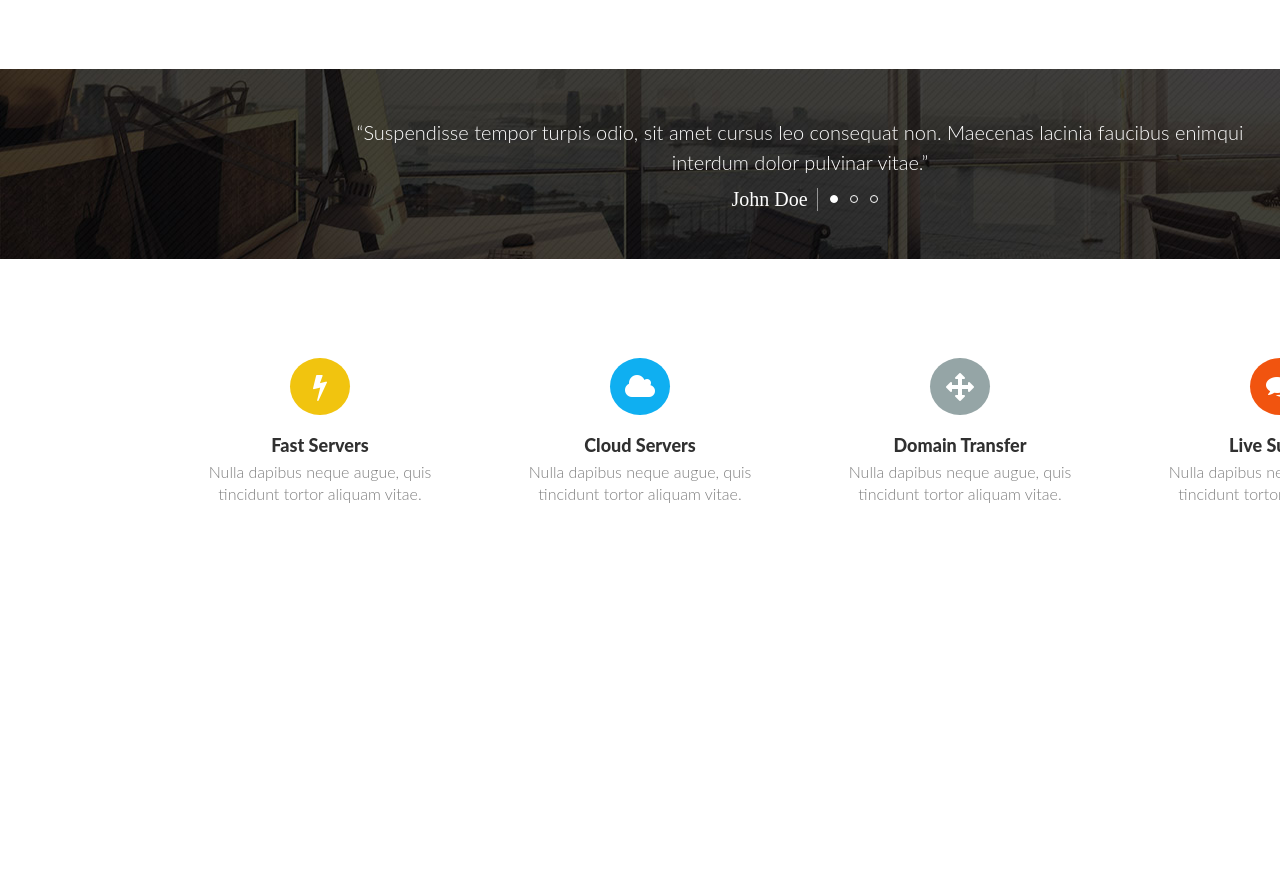
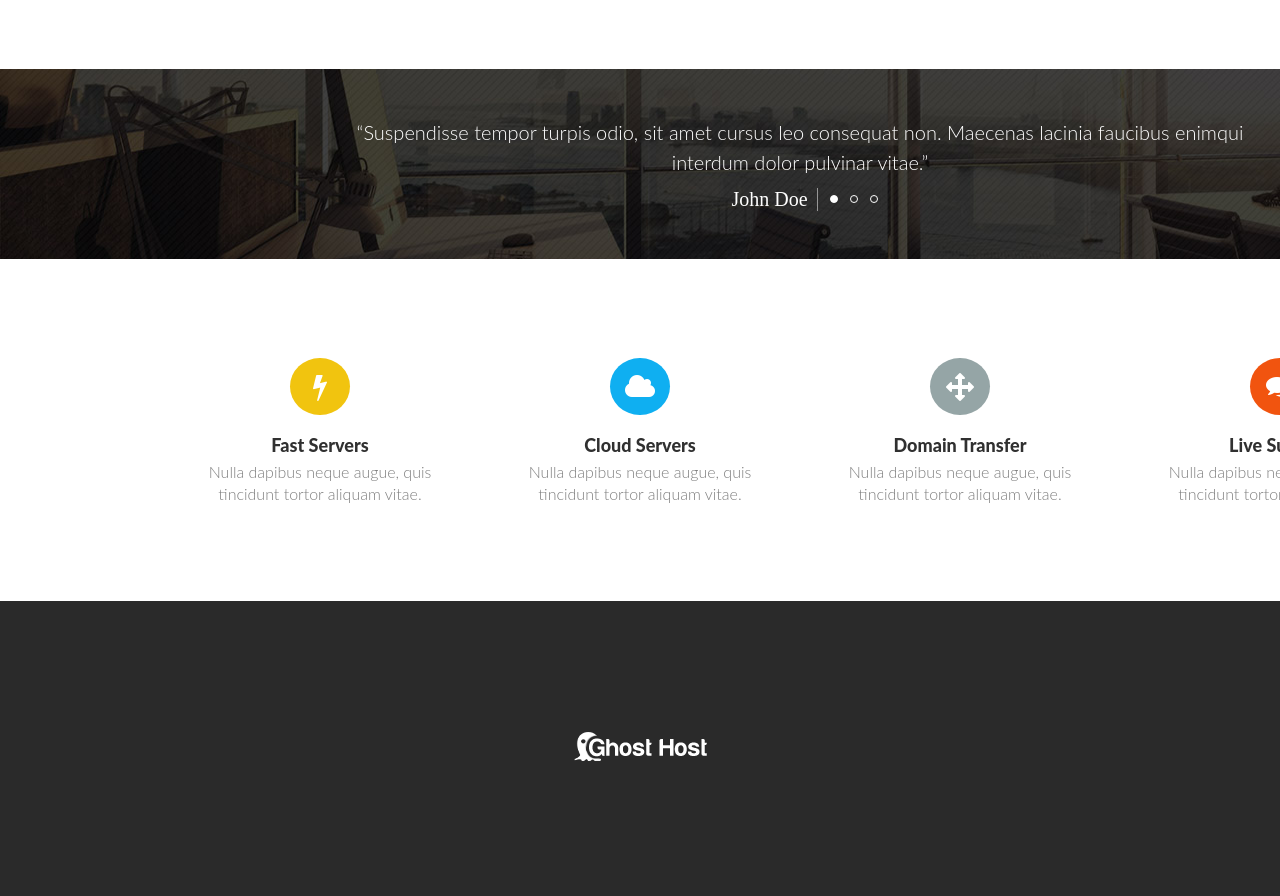
Before and after one commit to aytsaN/markup-2018q3, a plain HTML site: page index.html in a window 1280 px wide. Shown: the part 2739-3635 px from the top of the page. Before the commit the page ends 3340 px from the top, so only its background shows below. Drawn offline with Linux system fonts and the light colour scheme; a web font is replaced by a local one.

Commit message:
implement: footer

```diff
--- a/css/style.css
+++ b/css/style.css
@@ -768,3 +768,10 @@ background-image: url(../assets/img/person-3.jpg);
 	line-height: 22px;
 	text-align: center;
 }
+
+/*------------footer---------------*/
+
+.footer {
+	background: #2a2a2a;
+	height: 295px;
+}
--- a/index.html
+++ b/index.html
@@ -307,7 +307,19 @@
         	</div>
         </section>
     </main>
-    <footer class="footer"></footer>
+    <footer class="footer" id="footer">
+    	<div class="wrapper">
+    	<div class="footer-top">
+    		<img class="footer-logo" src="assets/img/logo.png" alt="Ghost Host">
+    		<div class="footer-nav"></div>
+    		<div class="footer-container">
+    			<div class="footer-item"></div>
+    			<div class="footer-item"></div>
+    			<div class="footer-item"></div>
+    		</div>
+    	</div>
+    	</div>
+    </footer>
 </body>
 
 </html>
```
